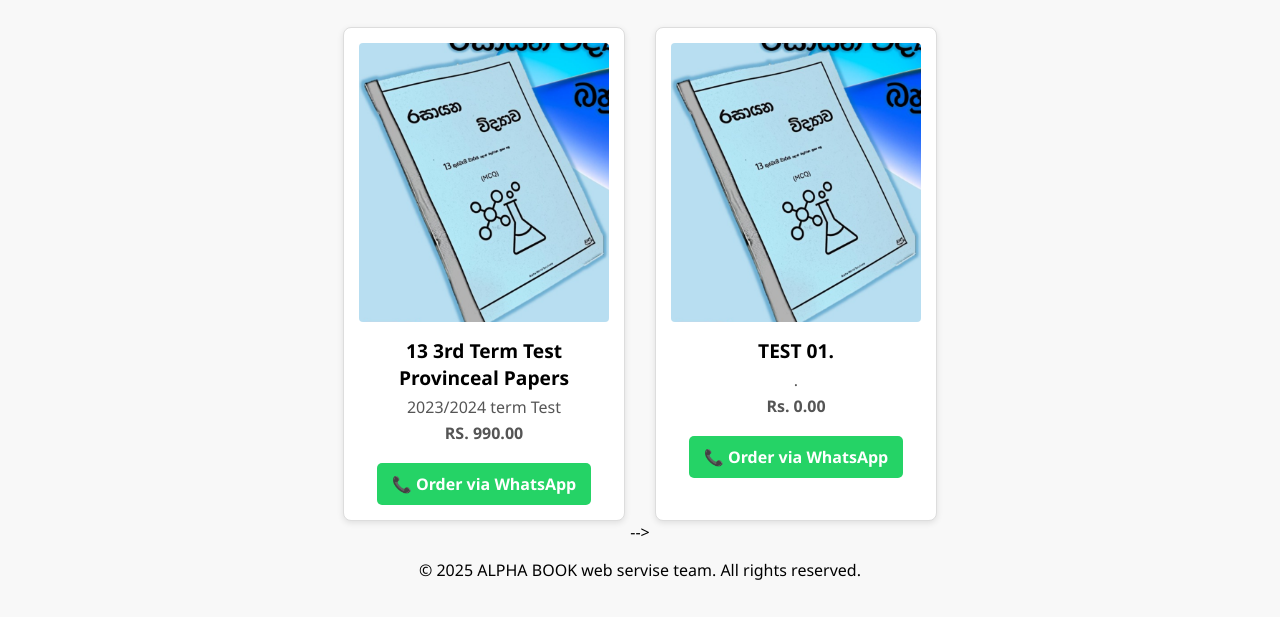
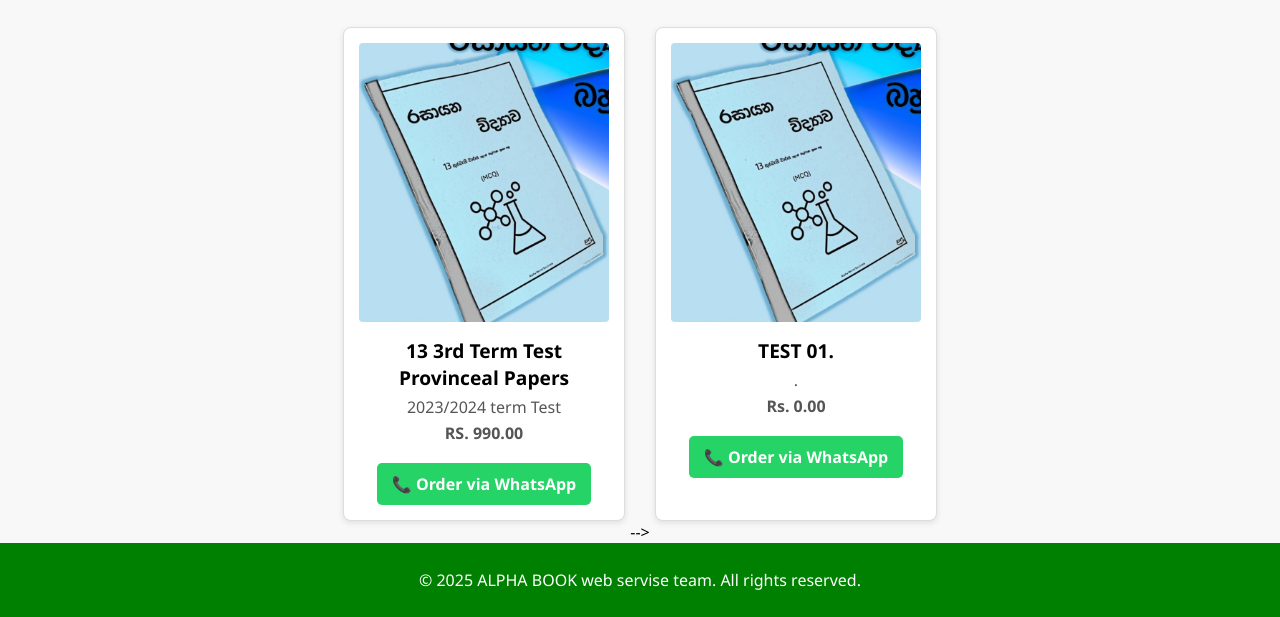
Before and after one commit to Bright-logic-2025/Bright-Logic, a plain HTML site: page index.html in a window 1280 px wide. Shown: the part 487-1104 px from the top of the page. Drawn offline with Linux system fonts and the light colour scheme; files whose address does not match are found by name.

Commit message:
Update style.css

```diff
--- a/style.css
+++ b/style.css
@@ -67,3 +67,13 @@ h1 {
 .whatsapp-button:hover {
     background-color: #1ebc59;
 }
+
+.footer {
+    background-color: #008000 ;
+    color: white;
+    text-align: center;
+    padding: 10px 0;
+    position: relative;
+    bottom: 0;
+    width: 100%;
+}
```
